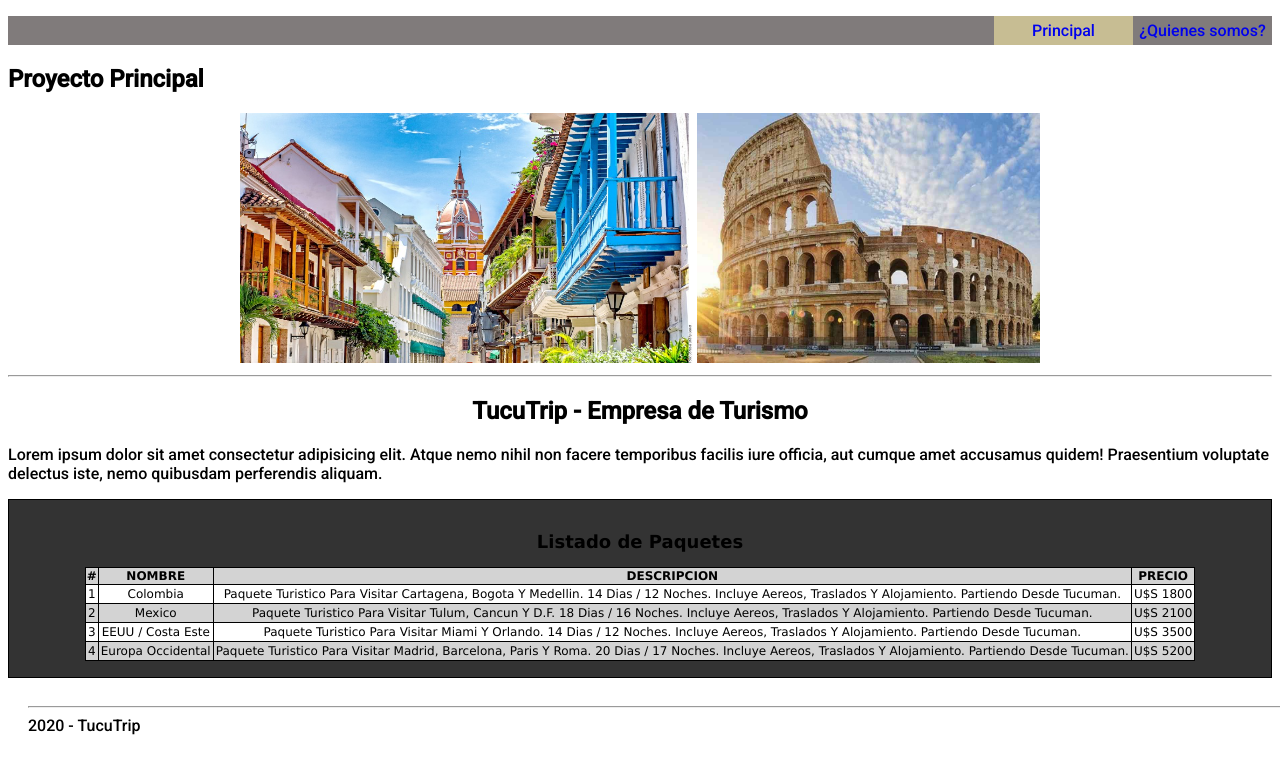
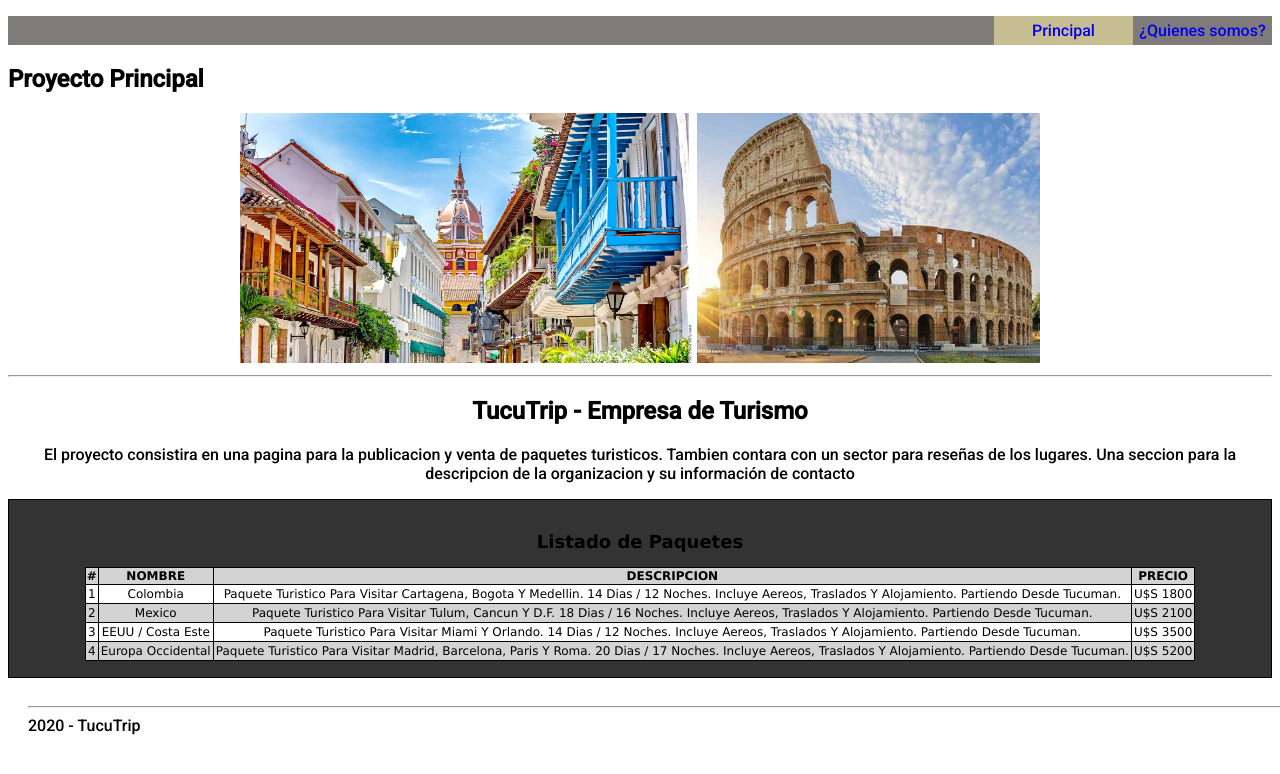
Before and after one commit to jorgeforciniti/TP1-WEB, a plain HTML site: page index.html in a window 1280 px wide. Shown: the top 774 px of the page. Drawn offline with Linux system fonts and the light colour scheme.

Commit message:
Update index.html
Agregado un intento de descripcion de proyecto

```diff
--- a/index.html
+++ b/index.html
@@ -25,7 +25,7 @@
         <hr>
         <h1 class="center">TucuTrip - Empresa de Turismo</h1>
         <article>
-             <p>Lorem ipsum dolor sit amet consectetur adipisicing elit. Atque nemo nihil non facere temporibus facilis iure officia, aut cumque amet accusamus quidem! Praesentium voluptate delectus iste, nemo quibusdam perferendis aliquam.</p>
+             <p ALIGN= "center">El proyecto consistira en una pagina para la publicacion y venta de paquetes turisticos. Tambien contara con un sector para reseñas de los lugares. Una seccion para la descripcion de la organizacion y su información de contacto</p>
         </article>
         <div id="tabla">
             <h1 class="center">Listado de Paquetes</h1>
```
